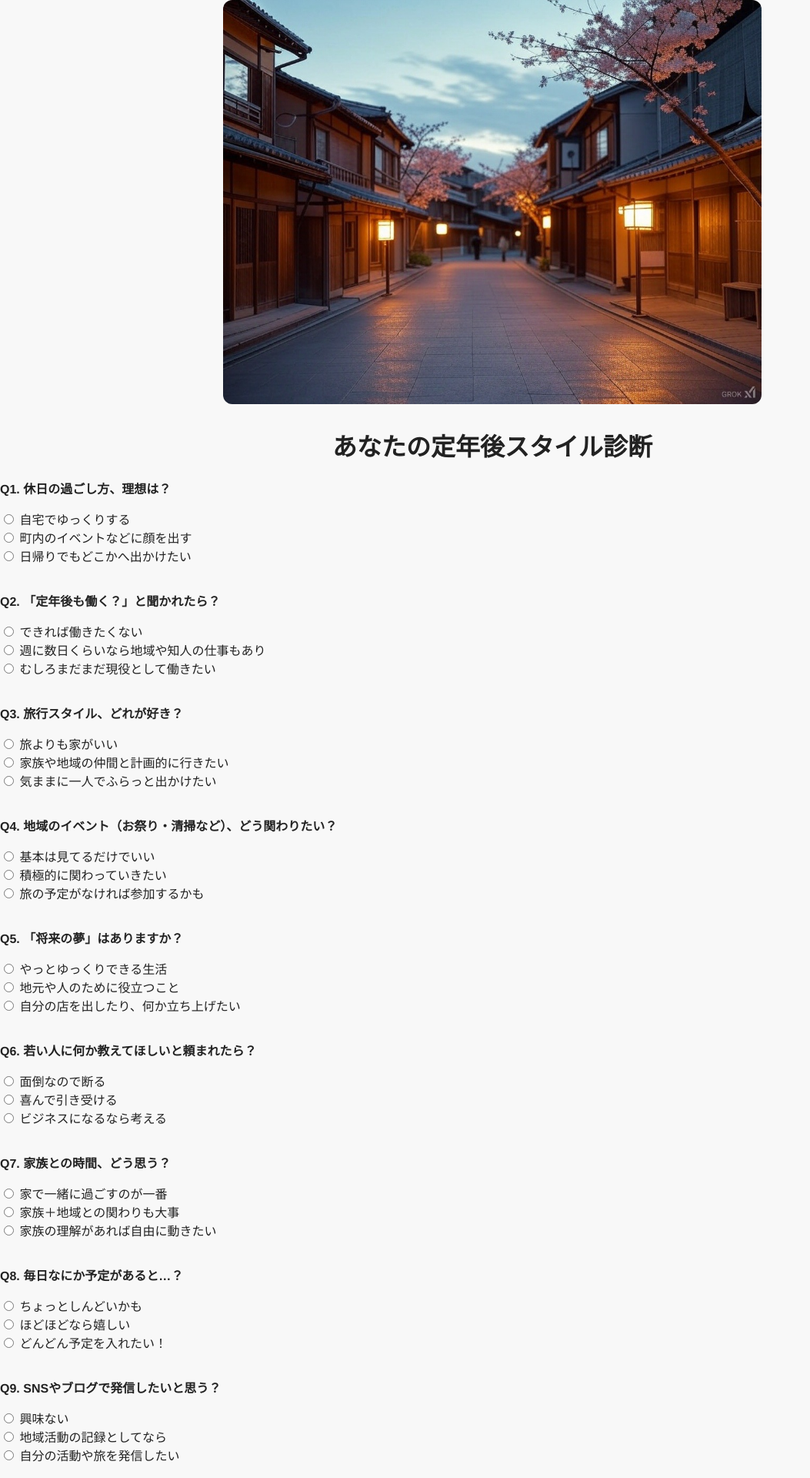
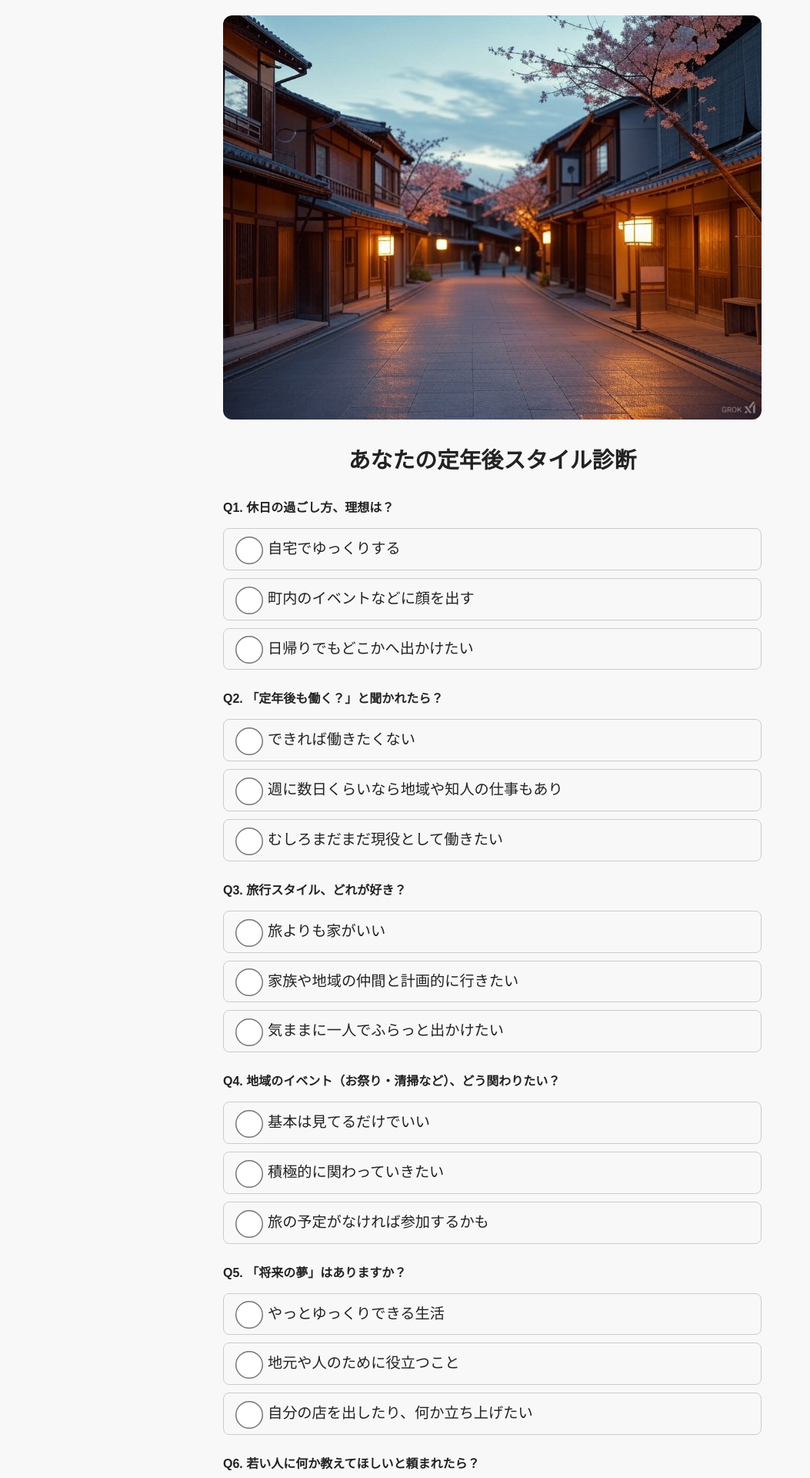
Before and after one commit to akt8811/retirement-style-check, a Flask app: page / in a window 1280 px wide. Shown: the top 1920 px of the page at 77% size, without its empty margins (0-1053 px from the left). Run offline with Flask 3, Linux system fonts and the light colour scheme.

Commit message:
Update index.html

```diff
--- a/templates/index.html
+++ b/templates/index.html
@@ -4,66 +4,115 @@
     <meta charset="UTF-8">
     <title>定年後スタイル診断</title>
     <link rel="stylesheet" href="/static/style.css">
+    <style>
+        body {
+            font-family: sans-serif;
+            padding: 20px;
+            max-width: 700px;
+            margin: auto;
+        }
+
+        h1 {
+            font-size: 1.8rem;
+            margin-bottom: 30px;
+        }
+
+        p {
+            font-weight: bold;
+            margin-top: 24px;
+        }
+
+        label.option {
+            display: flex;
+            align-items: center;
+            padding: 12px 16px;
+            margin-bottom: 10px;
+            border: 1px solid #ccc;
+            border-radius: 8px;
+            font-size: 1.2rem;
+            line-height: 1.5;
+        }
+
+        label.option input[type="radio"] {
+            width: 24px;
+            height: 24px;
+            margin-right: 12px;
+            transform: scale(1.5);
+        }
+
+        button {
+            padding: 14px 24px;
+            font-size: 1.2rem;
+            margin-top: 30px;
+            background-color: #4CAF50;
+            color: white;
+            border: none;
+            border-radius: 6px;
+            cursor: pointer;
+        }
+
+        button:hover {
+            background-color: #45a049;
+        }
+    </style>
 </head>
 <body>
 
-    <!-- ★ここに画像表示コードを追加！ -->
-   <img src="/static/images/IMG_0118.JPG" alt="診断バナー" style="width:100%; max-width:700px; border-radius:12px; display:block; margin: 0 auto 30px;">
+    <img src="/static/images/IMG_0118.JPG" alt="診断バナー" style="width:100%; max-width:700px; border-radius:12px; display:block; margin: 0 auto 30px;">
 
     <h1>あなたの定年後スタイル診断</h1>
 
     <form action="/result" method="post">
 
-        <p><strong>Q1. 休日の過ごし方、理想は？</strong></p>
-        <label><input type="radio" name="q1" value="A" required> 自宅でゆっくりする</label><br>
-        <label><input type="radio" name="q1" value="B"> 町内のイベントなどに顔を出す</label><br>
-        <label><input type="radio" name="q1" value="C"> 日帰りでもどこかへ出かけたい</label><br><br>
+        <p>Q1. 休日の過ごし方、理想は？</p>
+        <label class="option"><input type="radio" name="q1" value="A" required><span>自宅でゆっくりする</span></label>
+        <label class="option"><input type="radio" name="q1" value="B"><span>町内のイベントなどに顔を出す</span></label>
+        <label class="option"><input type="radio" name="q1" value="C"><span>日帰りでもどこかへ出かけたい</span></label>
 
-        <p><strong>Q2. 「定年後も働く？」と聞かれたら？</strong></p>
-        <label><input type="radio" name="q2" value="A" required> できれば働きたくない</label><br>
-        <label><input type="radio" name="q2" value="B"> 週に数日くらいなら地域や知人の仕事もあり</label><br>
-        <label><input type="radio" name="q2" value="C"> むしろまだまだ現役として働きたい</label><br><br>
+        <p>Q2. 「定年後も働く？」と聞かれたら？</p>
+        <label class="option"><input type="radio" name="q2" value="A" required><span>できれば働きたくない</span></label>
+        <label class="option"><input type="radio" name="q2" value="B"><span>週に数日くらいなら地域や知人の仕事もあり</span></label>
+        <label class="option"><input type="radio" name="q2" value="C"><span>むしろまだまだ現役として働きたい</span></label>
 
-        <p><strong>Q3. 旅行スタイル、どれが好き？</strong></p>
-        <label><input type="radio" name="q3" value="A" required> 旅よりも家がいい</label><br>
-        <label><input type="radio" name="q3" value="B"> 家族や地域の仲間と計画的に行きたい</label><br>
-        <label><input type="radio" name="q3" value="C"> 気ままに一人でふらっと出かけたい</label><br><br>
+        <p>Q3. 旅行スタイル、どれが好き？</p>
+        <label class="option"><input type="radio" name="q3" value="A" required><span>旅よりも家がいい</span></label>
+        <label class="option"><input type="radio" name="q3" value="B"><span>家族や地域の仲間と計画的に行きたい</span></label>
+        <label class="option"><input type="radio" name="q3" value="C"><span>気ままに一人でふらっと出かけたい</span></label>
 
-        <p><strong>Q4. 地域のイベント（お祭り・清掃など）、どう関わりたい？</strong></p>
-        <label><input type="radio" name="q4" value="A" required> 基本は見てるだけでいい</label><br>
-        <label><input type="radio" name="q4" value="B"> 積極的に関わっていきたい</label><br>
-        <label><input type="radio" name="q4" value="C"> 旅の予定がなければ参加するかも</label><br><br>
+        <p>Q4. 地域のイベント（お祭り・清掃など）、どう関わりたい？</p>
+        <label class="option"><input type="radio" name="q4" value="A" required><span>基本は見てるだけでいい</span></label>
+        <label class="option"><input type="radio" name="q4" value="B"><span>積極的に関わっていきたい</span></label>
+        <label class="option"><input type="radio" name="q4" value="C"><span>旅の予定がなければ参加するかも</span></label>
 
-        <p><strong>Q5. 「将来の夢」はありますか？</strong></p>
-        <label><input type="radio" name="q5" value="A" required> やっとゆっくりできる生活</label><br>
-        <label><input type="radio" name="q5" value="B"> 地元や人のために役立つこと</label><br>
-        <label><input type="radio" name="q5" value="C"> 自分の店を出したり、何か立ち上げたい</label><br><br>
+        <p>Q5. 「将来の夢」はありますか？</p>
+        <label class="option"><input type="radio" name="q5" value="A" required><span>やっとゆっくりできる生活</span></label>
+        <label class="option"><input type="radio" name="q5" value="B"><span>地元や人のために役立つこと</span></label>
+        <label class="option"><input type="radio" name="q5" value="C"><span>自分の店を出したり、何か立ち上げたい</span></label>
 
-        <p><strong>Q6. 若い人に何か教えてほしいと頼まれたら？</strong></p>
-        <label><input type="radio" name="q6" value="A" required> 面倒なので断る</label><br>
-        <label><input type="radio" name="q6" value="B"> 喜んで引き受ける</label><br>
-        <label><input type="radio" name="q6" value="C"> ビジネスになるなら考える</label><br><br>
+        <p>Q6. 若い人に何か教えてほしいと頼まれたら？</p>
+        <label class="option"><input type="radio" name="q6" value="A" required><span>面倒なので断る</span></label>
+        <label class="option"><input type="radio" name="q6" value="B"><span>喜んで引き受ける</span></label>
+        <label class="option"><input type="radio" name="q6" value="C"><span>ビジネスになるなら考える</span></label>
 
-        <p><strong>Q7. 家族との時間、どう思う？</strong></p>
-        <label><input type="radio" name="q7" value="A" required> 家で一緒に過ごすのが一番</label><br>
-        <label><input type="radio" name="q7" value="B"> 家族＋地域との関わりも大事</label><br>
-        <label><input type="radio" name="q7" value="C"> 家族の理解があれば自由に動きたい</label><br><br>
+        <p>Q7. 家族との時間、どう思う？</p>
+        <label class="option"><input type="radio" name="q7" value="A" required><span>家で一緒に過ごすのが一番</span></label>
+        <label class="option"><input type="radio" name="q7" value="B"><span>家族＋地域との関わりも大事</span></label>
+        <label class="option"><input type="radio" name="q7" value="C"><span>家族の理解があれば自由に動きたい</span></label>
 
-        <p><strong>Q8. 毎日なにか予定があると…？</strong></p>
-        <label><input type="radio" name="q8" value="A" required> ちょっとしんどいかも</label><br>
-        <label><input type="radio" name="q8" value="B"> ほどほどなら嬉しい</label><br>
-        <label><input type="radio" name="q8" value="C"> どんどん予定を入れたい！</label><br><br>
+        <p>Q8. 毎日なにか予定があると…？</p>
+        <label class="option"><input type="radio" name="q8" value="A" required><span>ちょっとしんどいかも</span></label>
+        <label class="option"><input type="radio" name="q8" value="B"><span>ほどほどなら嬉しい</span></label>
+        <label class="option"><input type="radio" name="q8" value="C"><span>どんどん予定を入れたい！</span></label>
 
+        <p>Q9. SNSやブログで発信したいと思う？</p>
+        <label class="option"><input type="radio" name="q9" value="A" required><span>興味ない</span></label>
+        <label class="option"><input type="radio" name="q9" value="B"><span>地域活動の記録としてなら</span></label>
+        <label class="option"><input type="radio" name="q9" value="C"><span>自分の活動や旅を発信したい</span></label>
 
-        <p><strong>Q9. SNSやブログで発信したいと思う？</strong></p>
-        <label><input type="radio" name="q9" value="A" required> 興味ない</label><br>
-        <label><input type="radio" name="q9" value="B"> 地域活動の記録としてなら</label><br>
-        <label><input type="radio" name="q9" value="C"> 自分の活動や旅を発信したい</label><br><br>
-
-        <p><strong>Q10. 退職祝いに何が嬉しい？</strong></p>
-        <label><input type="radio" name="q10" value="A" required> 美味しい食事と静かな時間</label><br>
-        <label><input type="radio" name="q10" value="B"> 地域や仲間からの寄せ書きや声</label><br>
-        <label><input type="radio" name="q10" value="C"> ノートPCやビジネス用グッズ</label><br><br>
+        <p>Q10. 退職祝いに何が嬉しい？</p>
+        <label class="option"><input type="radio" name="q10" value="A" required><span>美味しい食事と静かな時間</span></label>
+        <label class="option"><input type="radio" name="q10" value="B"><span>地域や仲間からの寄せ書きや声</span></label>
+        <label class="option"><input type="radio" name="q10" value="C"><span>ノートPCやビジネス用グッズ</span></label>
 
         <button type="submit">診断する</button>
     </form>
```
